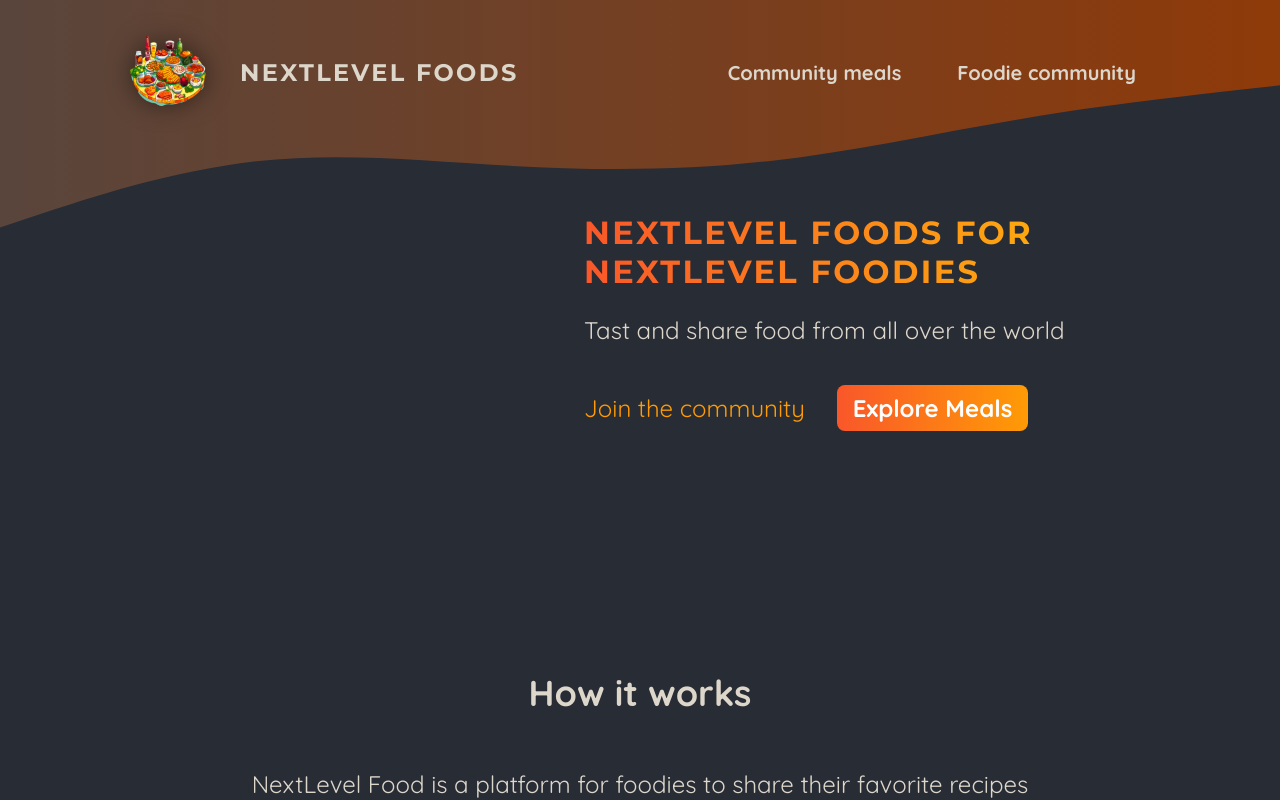
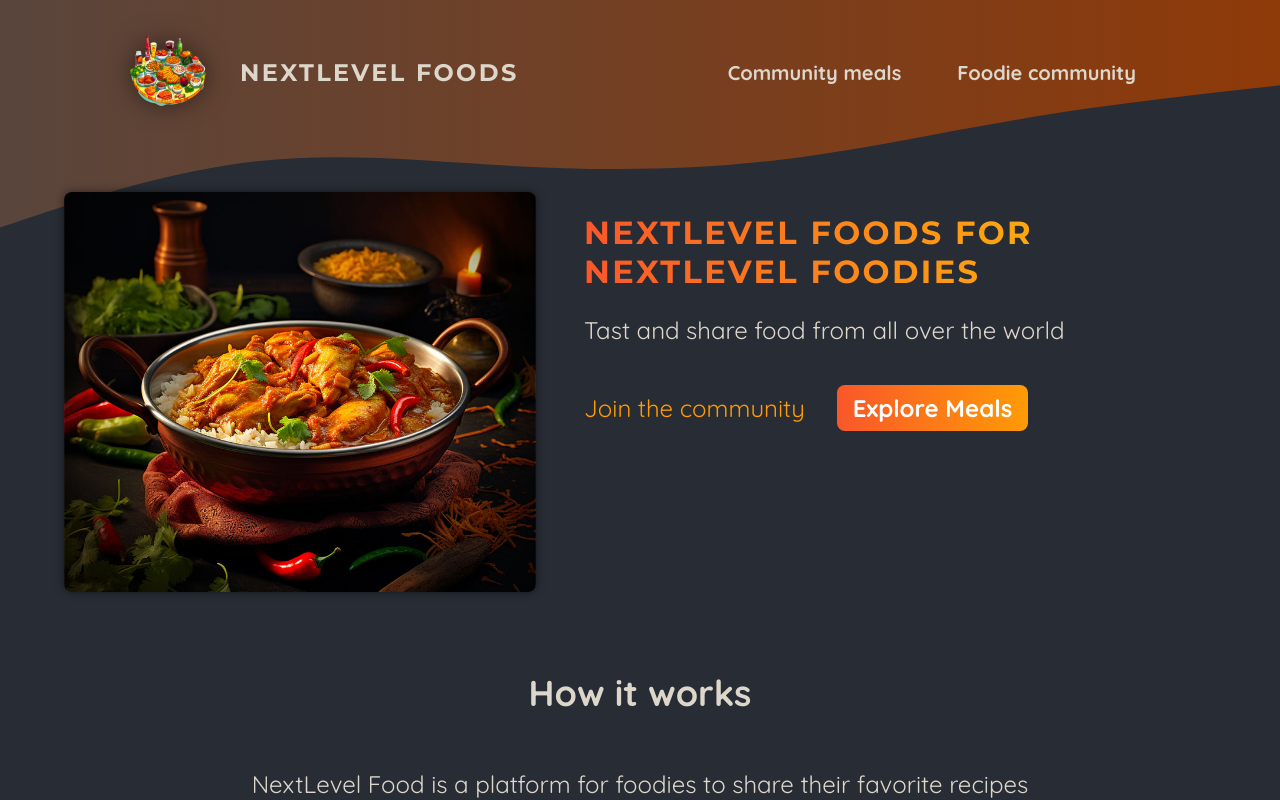
Before and after one commit to Muhammad0320/next-meal, a Next.js app: page / in a window 1280 px wide. Shown: the top 800 px of the page. Built offline with nearby package versions, Linux system fonts and the light colour scheme.

Commit message:
chroe: update image slideshow comp

```diff
--- a/app/page.jsx
+++ b/app/page.jsx
@@ -1,3 +1,4 @@
+import ImageSlideshow from "@/components/Images/ImageSlideShow";
 import classes from "./page.module.css";
 
 import Link from "next/link";
@@ -6,7 +7,9 @@ export default function Home() {
   return (
     <>
       <header className={classes.header}>
-        <div className={classes.slideshow}></div>
+        <div className={classes.slideshow}>
+          <ImageSlideshow />
+        </div>
 
         <div>
           <div className={classes.hero}>
--- a/components/Images/ImageSlideShow.jsx
+++ b/components/Images/ImageSlideShow.jsx
@@ -1,4 +1,4 @@
-"use-client";
+"use client";
 
 import { useEffect, useState } from "react";
 import Image from "next/image";
```
